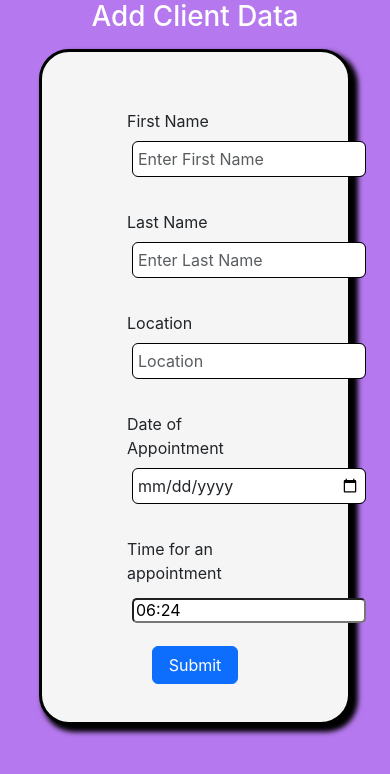
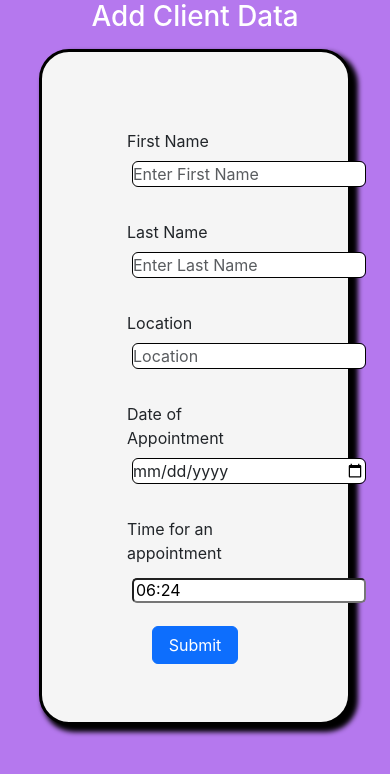
Before and after one commit to Sakshi-hub21/Power-Up-Fitness, a React (Create React App) app: page /add in a window 390 px wide. Shown: the top 774 px of the page. Built offline with nearby package versions, Linux system fonts and the light colour scheme.

Commit message:
Update add.css

```diff
--- a/src/components/add.css
+++ b/src/components/add.css
@@ -75,4 +75,15 @@
     .rounded-clock-picker {
       height: 25px;
     }
+    .input-1{
+    width: 40vw;
+    margin: 0px;
+    padding:0px;
+}
+.input-2{
+    width: 30vw;
+    margin: 0px;
+    padding:0px;
+    border: 1px solid black;
+}
   }
```
